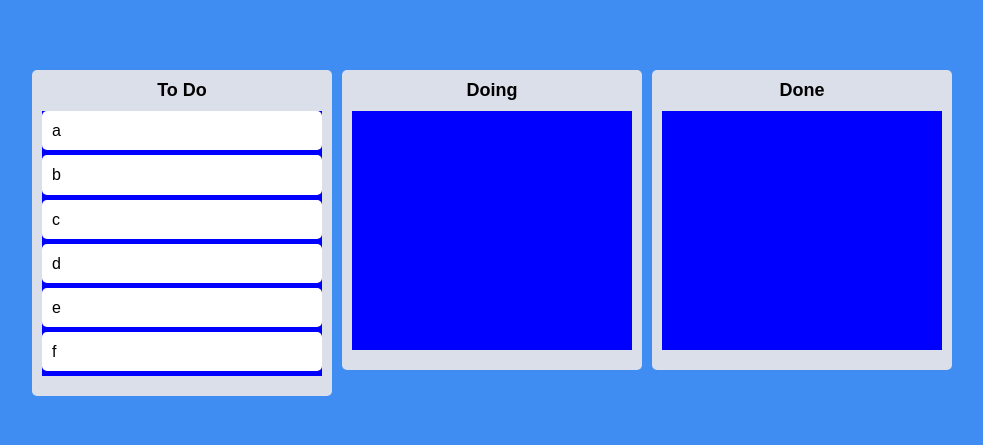
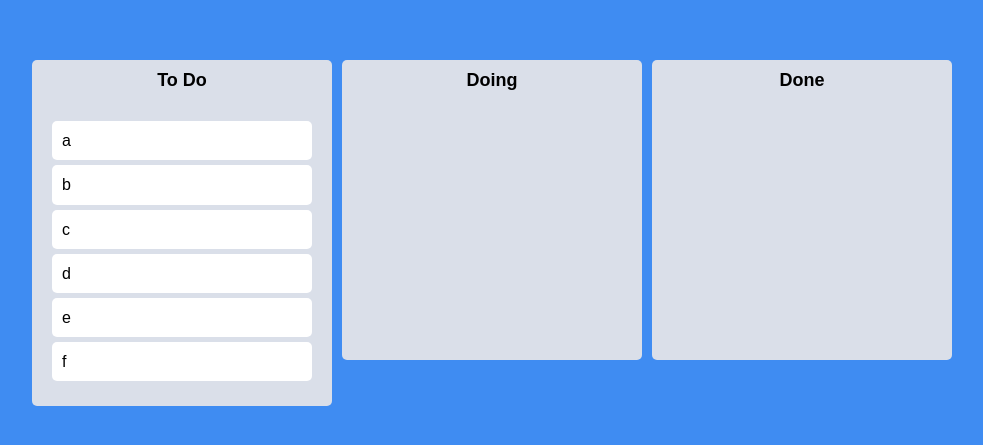
Before and after one commit to shine-jung/react-master, a React (Create React App) app: page / in a window 1280 px wide. Shown: the part 167-612 px from the top of the page, without its empty margins (148-1131 px from the left). Built offline with nearby package versions, Linux system fonts and the light colour scheme.

Commit message:
6.12 Final Styles

```diff
--- a/src/Components/Board.tsx
+++ b/src/Components/Board.tsx
@@ -4,7 +4,6 @@
 
 const Wrapper = styled.div`
   width: 300px;
-  padding: 20px 10px;
   padding-top: 10px;
   background-color: ${(props) => props.theme.boardColor};
   border-radius: 5px;
@@ -27,9 +26,14 @@
 
 const Area = styled.div<IAreaProps>`
   background-color: ${(props) =>
-    props.isDraggingOver ? "pink" : props.isDraggingFromThis ? "red" : "blue"};
+    props.isDraggingOver
+      ? "#dfe6e9"
+      : props.isDraggingFromThis
+      ? "#b2bec3"
+      : "transparent"};
   flex-grow: 1;
   transition: background-color 0.3s ease-in-out;
+  padding: 20px;
 `;
 
 interface IBoardProps {
--- a/src/Components/DragabbleCard.tsx
+++ b/src/Components/DragabbleCard.tsx
@@ -2,11 +2,14 @@
 import { Draggable } from "react-beautiful-dnd";
 import styled from "styled-components";
 
-const Card = styled.div`
+const Card = styled.div<{ isDragging: boolean }>`
   border-radius: 5px;
   margin-bottom: 5px;
   padding: 10px;
-  background-color: ${(props) => props.theme.cardColor};
+  background-color: ${(props) =>
+    props.isDragging ? "#74b9ff" : props.theme.cardColor};
+  box-shadow: ${(props) =>
+    props.isDragging ? "0px 2px 5px rgba(0, 0, 0, 0.1)" : "none"};
 `;
 
 interface IDragabbleCardProps {
@@ -17,8 +20,9 @@
 function DragabbleCard({ toDo, index }: IDragabbleCardProps) {
   return (
     <Draggable key={toDo} draggableId={toDo} index={index}>
-      {(provided) => (
+      {(provided, snapshot) => (
         <Card
+          isDragging={snapshot.isDragging}
           ref={provided.innerRef}
           {...provided.draggableProps}
           {...provided.dragHandleProps}
```
Also changed, not shown: 1 other file (tests, documents, lock files or other folders).
